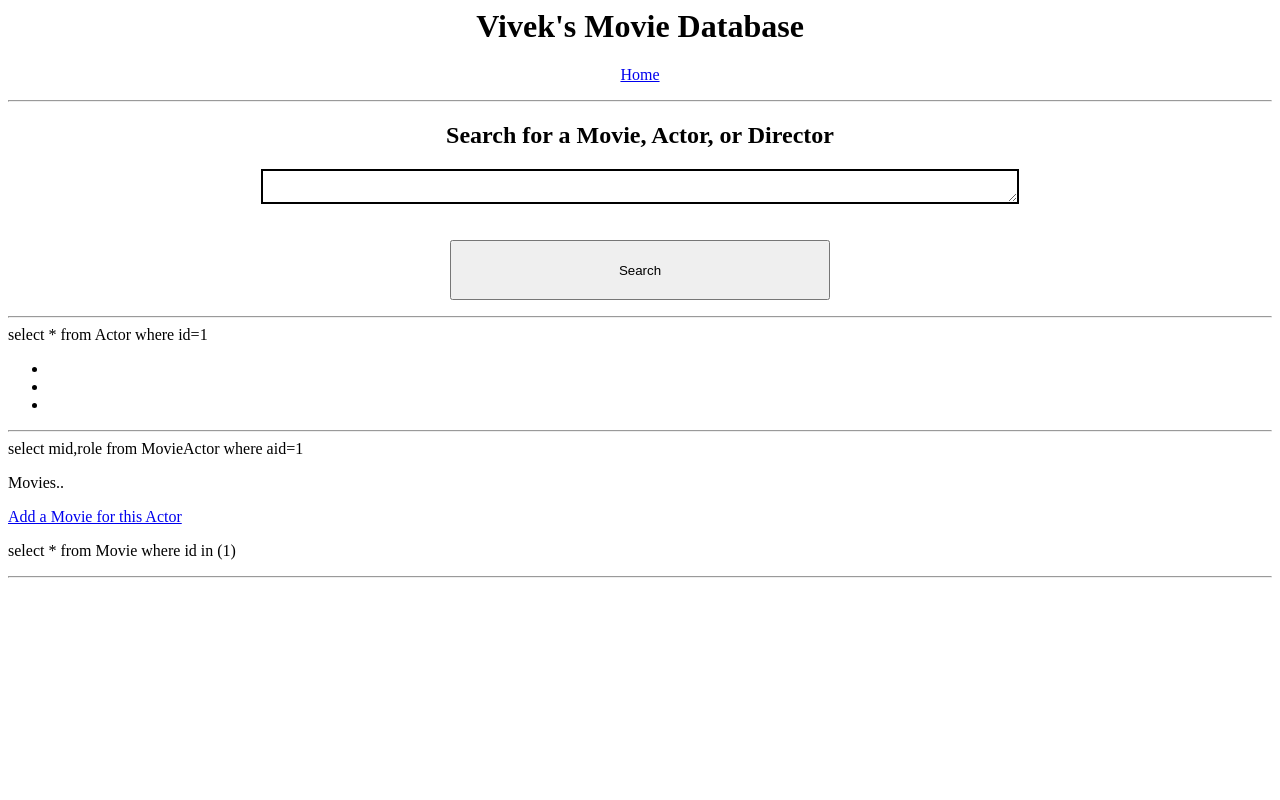
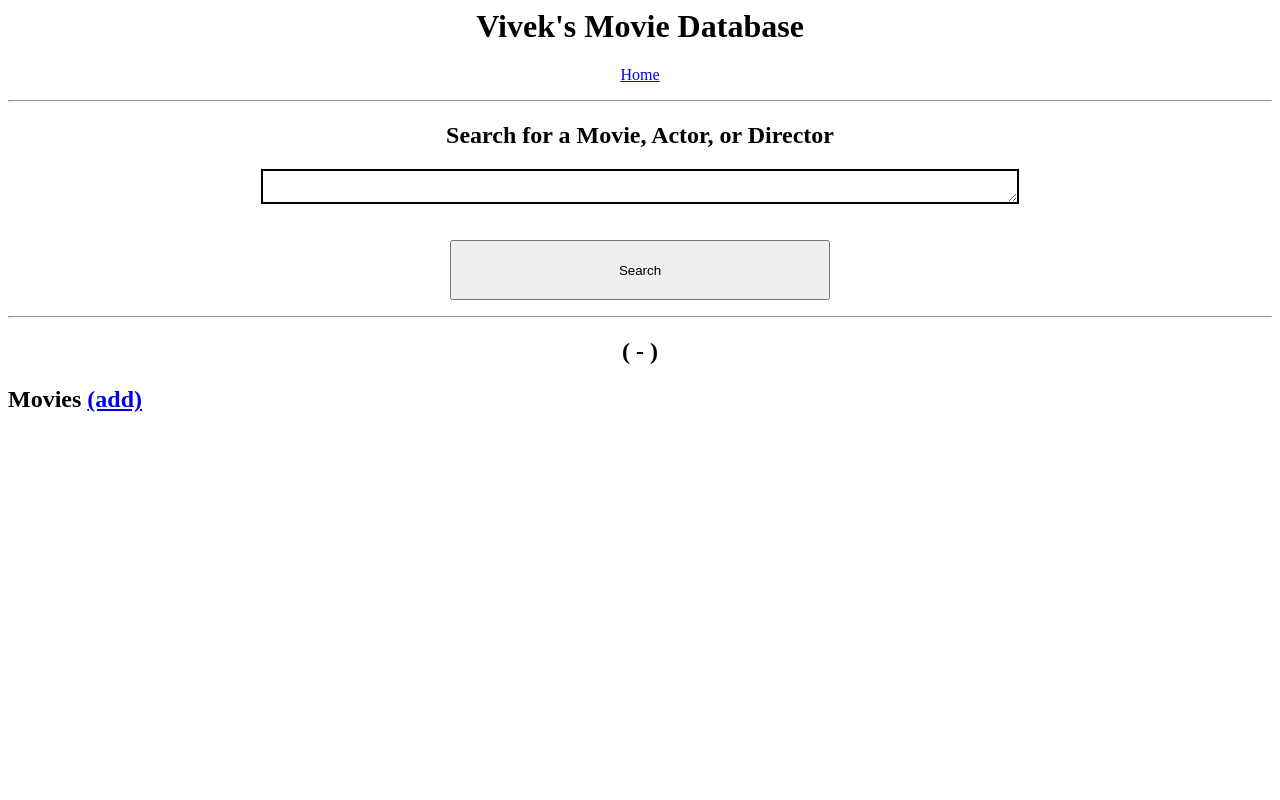
Before and after one commit to vivsiv/database-systems, a PHP site: page /actor.php?actor_id=1 in a window 1280 px wide. Run offline with PHP 8.4, Linux system fonts and the light colour scheme; tables that the repository leaves empty hold one stand-in row (values such as "Sample post").

Commit message:
snazz up actor browse

```diff
--- a/P1C/www/actor.php
+++ b/P1C/www/actor.php
@@ -7,26 +7,23 @@
 		$actor_id = intval(sanitize_string($_GET["actor_id"], $db_connection));
 		$actor_base_query = "select * from Actor where id=%d";
 		$actor_query = sprintf($actor_base_query, $actor_id);
-		print $actor_query . "<br/>";
+		//print $actor_query . "<br/>";
 		$actor = run_query($actor_query, $db_connection);
 
 		$actor_attr = mysql_fetch_array($actor, MYSQL_ASSOC);
-		print "<ul>";
-		printf("<li>%s %s</li>", $actor_attr["first"], $actor_attr["last"]);
-		printf("<li>%s</li>", $actor_attr["sex"]);
-		printf("<li>%s</li>", $actor_attr["dob"]);
-		print "</ul>";
-		print "<hr/>";
+		$dob_year = explode("-", $actor_attr["dob"])[0];
+		$dod_year = explode("-", $actor_attr["dob"])[0];
+		printf("<h2 class='page_header'>%s %s (%s - )</h2>", $actor_attr["first"], $actor_attr["last"], $dob_year, $dod_year);
+		printf("<h4 class='page_centered'>%s %s</h4>", $actor_attr["rating"], $actor_attr["company"]);
 
 		$movie_actor_base_query = "select mid,role from MovieActor where aid=%d";
 		$movie_actor_query = sprintf($movie_actor_base_query, $actor_id);
-		print $movie_actor_query . "<br/>";
+		//print $movie_actor_query . "<br/>";
 		$movie_actors = run_query($movie_actor_query, $db_connection);
 
-		print "<p>Movies..</p>";
 		$url_safe_actor_name = $actor_attr["first"] . "+" . $actor_attr["last"];
 		$movie_actor_link = sprintf("movie_actor_form.php?actor_id=%d&actor_name=%s", $actor_id, $url_safe_actor_name);
-		print "<p><a href=$movie_actor_link>Add a Movie for this Actor</a></p>";
+		print "<h2>Movies <a href=$movie_actor_link>(add)</a></h2>";
 		if (mysql_num_rows($movie_actors) > 0){
 			$mids = array();
 			$roles = array();
@@ -37,17 +34,16 @@
 			$mid_string = implode(",",$mids);
 			$movie_base_query = "select * from Movie where id in (%s)";
 			$movie_query = sprintf($movie_base_query, $mid_string);
-			print $movie_query . "<br/>";
+			//print $movie_query . "<br/>";
 			$movies = run_query($movie_query, $db_connection);
 
 			print "<ul>";
 			while ($movie_row = mysql_fetch_array($movies, MYSQL_ASSOC)){
 				$movie_link = sprintf("movie.php?movie_id=%d", intval($movie_row['id']));
-				printf("<li><a href='%s'>%s as %s (%s) Rated: %s</a></li>", $movie_link, $movie_row["title"], $roles[$movie_row["id"]], $movie_row["year"], $movie_row["rating"]);
+				printf("<li><a href='%s'>%s (%s) %s</a> ... %s</li>", $movie_link, $movie_row["title"], $movie_row["year"], $movie_row["rating"], $roles[$movie_row["id"]]);
 			}
 			print "</ul>";
 		}
-		print "<hr/>";
 		close_connection($db_connection);
 	}
 	print "</body>";
```
